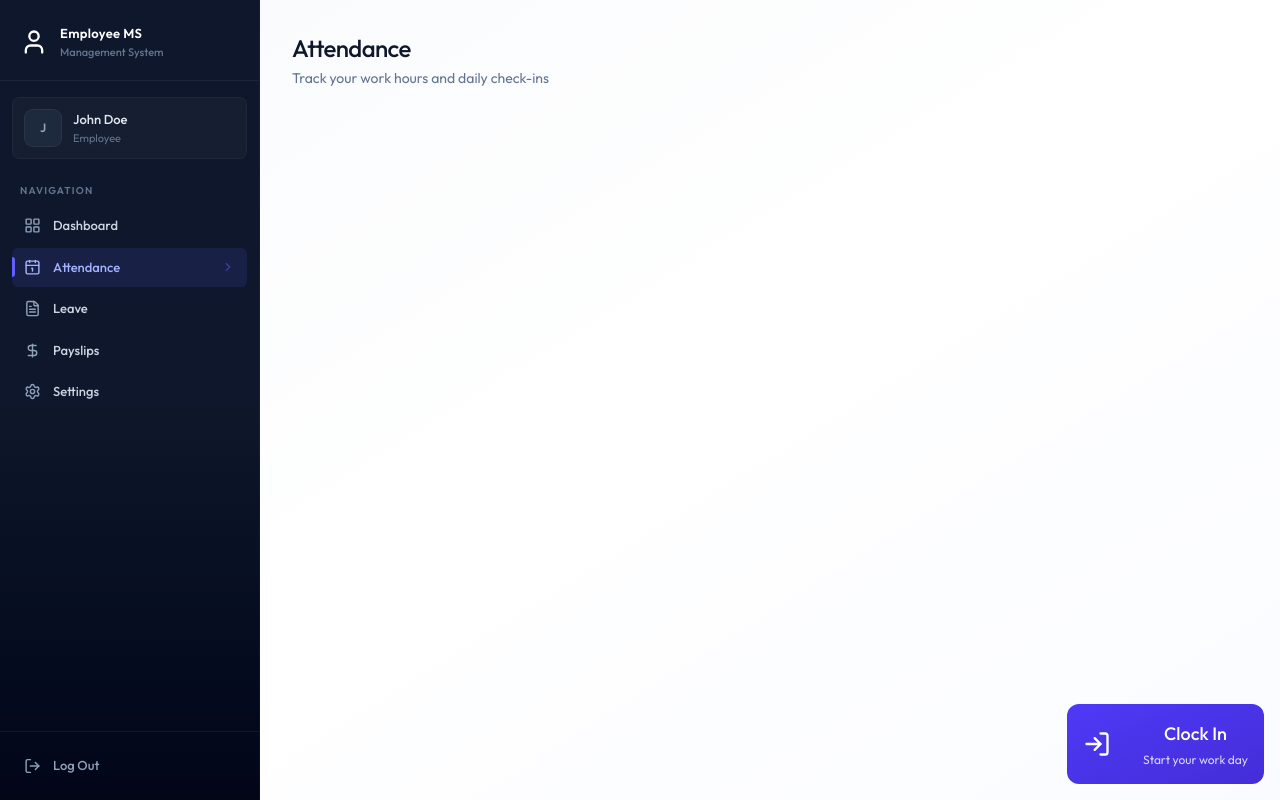
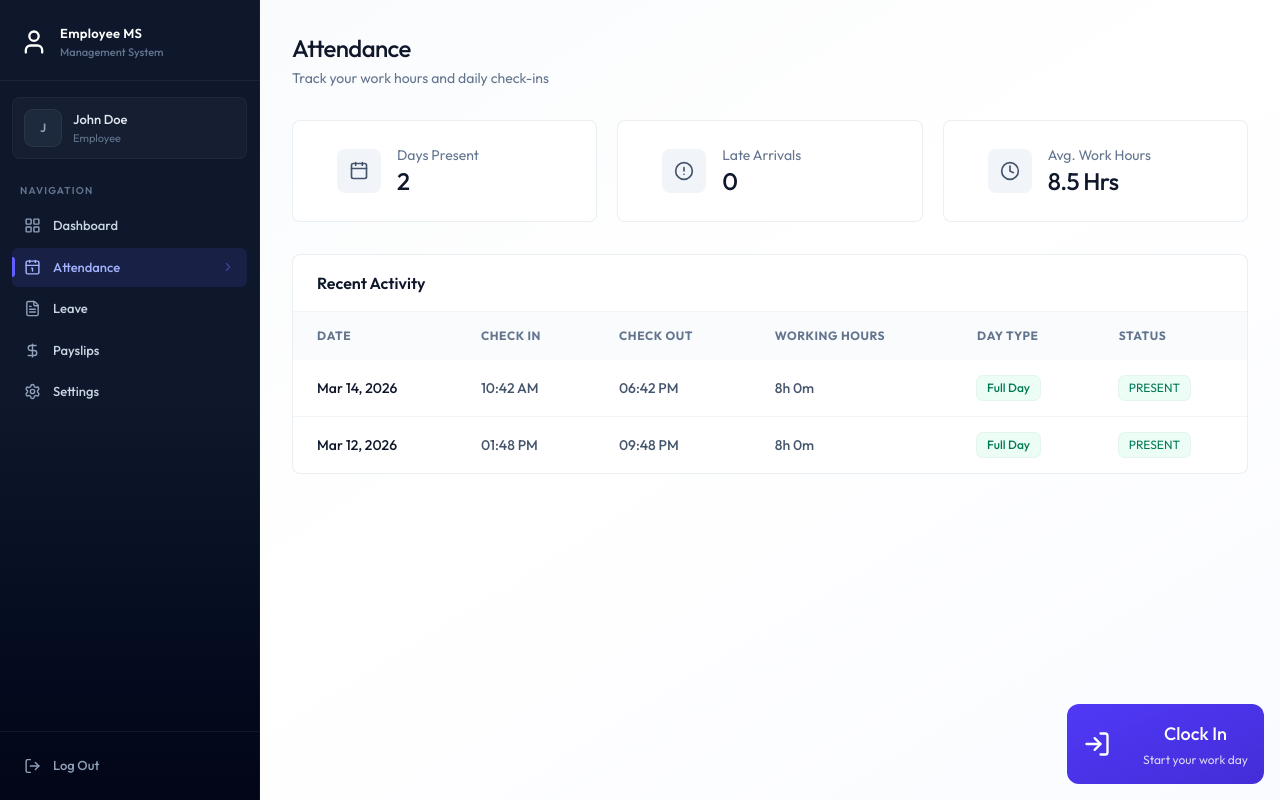
Before and after one commit to KTshibangu/Employ_Management_System, a React (Vite) app in the folder client/: page /attendance in a window 1280 px wide. Built offline with nearby package versions, Linux system fonts and the light colour scheme.

Commit message:
attendance UI completed

```diff
--- a/client/package.json
+++ b/client/package.json
@@ -11,6 +11,9 @@
   },
   "dependencies": {
     "@tailwindcss/vite": "^4.2.2",
+    "date": "^2.0.6",
+    "date-fns": "^4.1.0",
+    "fns": "^1.0.0",
     "lucide-react": "^1.8.0",
     "react": "^19.2.4",
     "react-dom": "^19.2.4",
--- a/client/src/Components/Attendance/AttendanceHistory.jsx
+++ b/client/src/Components/Attendance/AttendanceHistory.jsx
@@ -1,9 +1,81 @@
 import React from 'react'
+import { getDayTypeDisplay, getWorkingHoursDisplay } from '../../assets/assets'
+import { format } from 'date-fns'
 
-const AttendanceHistory = () => {
+const AttendanceHistory = ({ history }) => {
   return (
-    <div>
-
+    <div className='card overflow-hidden'>
+      <div className='px-6 py-4 border-b border-slate-100'>
+        <h3 className='font-semibold text-slate-900'>Recent Activity</h3>
+      </div>
+      <div className='overflow-x-auto'>
+        <table className='table-modern'>
+          <thead>
+            <tr>
+              <th className='px-6 py-4'>Date</th>
+              <th className='px-6 py-4'>Check In</th>
+              <th className='px-6 py-4'>Check Out</th>
+              <th className='px-6 py-4'>Working Hours</th>
+              <th className='px-6 py-4'>Day Type</th>
+              <th className='px-6 py-4'>Status</th>
+            </tr>
+          </thead>
+          <tbody>
+            {
+              history.length === 0 ? (
+                <tr>
+                  <td colSpan={6} className='text-center py-12 text-slate-400'>
+                    No records Found
+                  </td>
+                </tr>
+              ) : (
+                history.map((record) => {
+                  const dayType = getDayTypeDisplay(record)
+                  return (
+                    <tr key={record._id || record.id}>
+                      <td className='px-6 py-4 font-medium text-slate-900'>
+                        {format(new Date(record.date), "MMM dd, yyyy")}
+                      </td>
+                      <td className='px-6 py-4 font-medium text-slate-600'>
+                        {
+                          record.checkIn ?
+                            format(new Date(record.checkIn), "hh:mm a") :
+                            "-"
+                        }
+                      </td>
+                      <td className='px-6 py-4 font-medium text-slate-600'>
+                        {
+                          record.checkOut ?
+                            format(new Date(record.checkOut), "hh:mm a") :
+                            "-"
+                        }
+                      </td>
+                      <td className='px-6 py-4 font-medium text-slate-600'>
+                        {
+                          getWorkingHoursDisplay(record)
+                        }
+                      </td>
+                      <td className='px-6 py-4 font-medium'>
+                        {
+                          dayType.label !== "-" ?
+                          <span className={`badge ${dayType.className}`}>{dayType.label}</span> :
+                          "-"
+                        }
+                      </td>
+                      <td className='px-6 py-4'>
+                        <span className={`badge ${record.status === "PRESENT" ? "badge-success" :
+                          record.status === "LATE" ? "badge-warning" : "badge-danger"}`}>
+                          {record.status}
+                        </span>
+                      </td>
+                    </tr>
+                  )
+                })
+              )
+            }
+          </tbody>
+        </table>
+      </div>
     </div>
   )
 }
--- a/client/src/Components/Attendance/AttendanceStats.jsx
+++ b/client/src/Components/Attendance/AttendanceStats.jsx
@@ -1,8 +1,9 @@
 import React from 'react'
-import { AlertCircleIcon, Calendar1Icon, ClockIcon } from 'lucide-react';
+import { AlertCircleIcon, CalendarIcon, ClockIcon } from 'lucide-react';
 
 const AttendanceStats = ({ history }) => {
     const totalPresent = history.filter((h) => h.status === "PRESENT" || h.status === "LATE").length;
+    const totalLate = history.filter((h) => h.status === "LATE").length;
 
     const stats = [
         {
--- a/client/src/Pages/Attendance.jsx
+++ b/client/src/Pages/Attendance.jsx
@@ -2,6 +2,8 @@ import React, { useCallback, useEffect, useState } from 'react'
 import { dummyAttendanceData } from '../assets/assets'
 import Loading from '../Components/Loading'
 import CheckInButton from '../Components/Attendance/CheckInButton'
+import AttendanceStats from '../Components/Attendance/AttendanceStats'
+import AttendanceHistory from '../Components/Attendance/AttendanceHistory'
 
 const Attendance = () => {
   const [history, setHistory] = useState({})
@@ -46,6 +48,8 @@ const Attendance = () => {
           </div>
         )
       }
+      <AttendanceStats history={history}/>
+      <AttendanceHistory history={history}/>
     </div>
   )
 }
```
Also changed, not shown: 2 other files (tests, documents, lock files or other folders).
